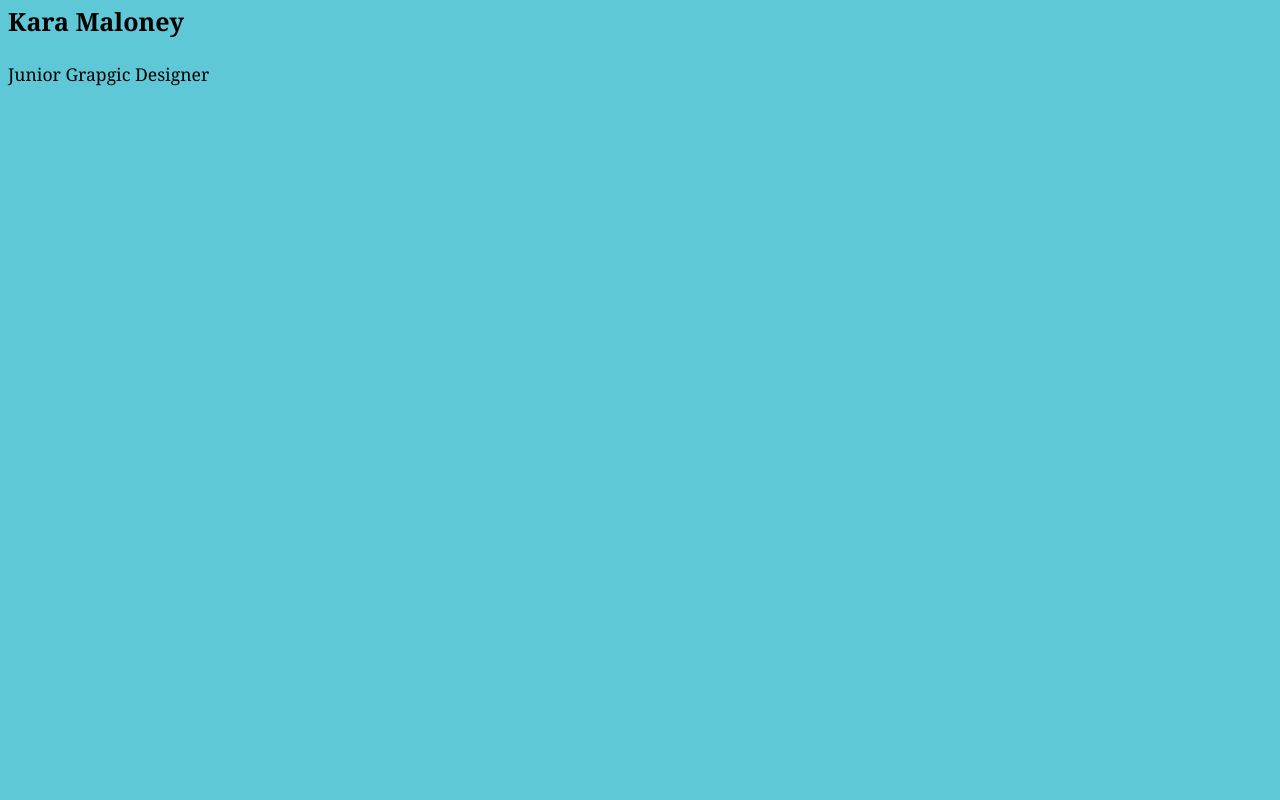
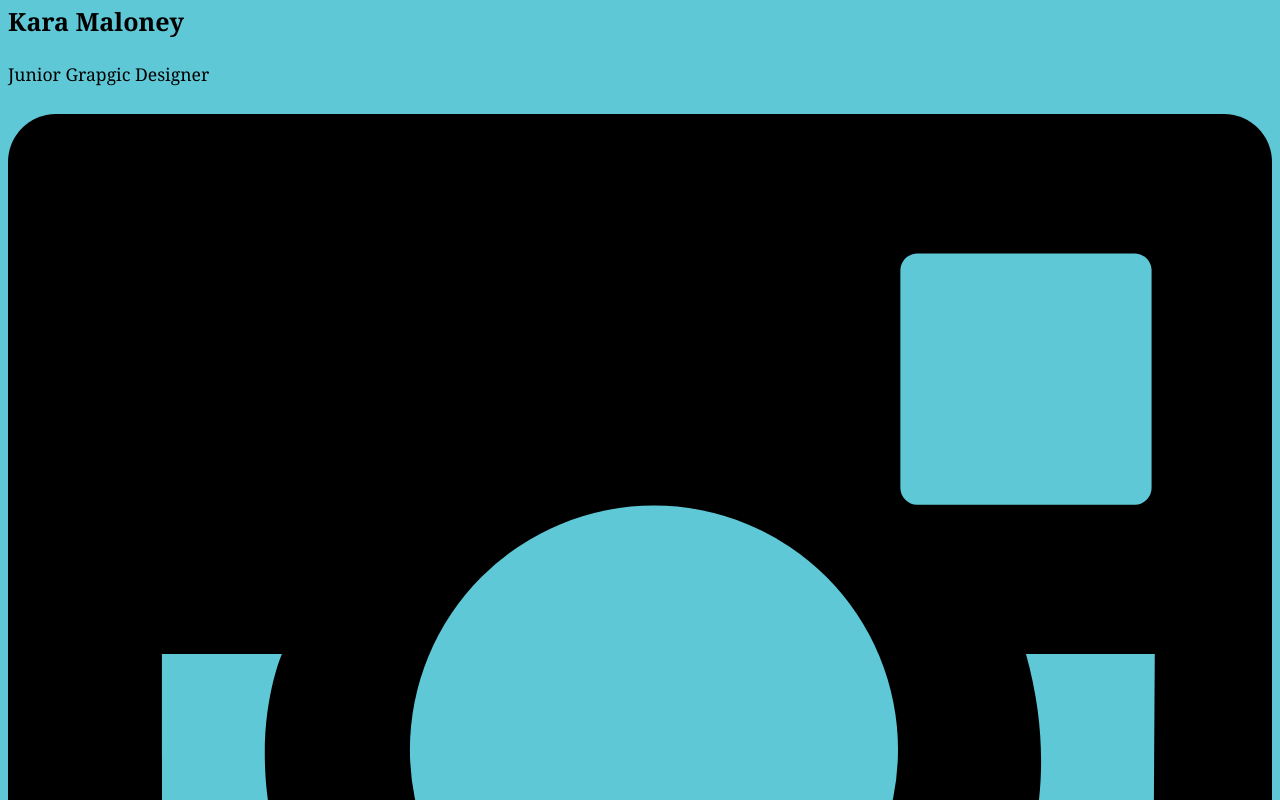
Before and after one commit to malo0140/portfolio-coming-soon, a plain HTML site: page index.html in a window 1280 px wide. Shown: the top 800 px of the page. Drawn offline with Linux system fonts and the light colour scheme.

Commit message:
align and img added

```diff
--- a/css/main.css
+++ b/css/main.css
@@ -25,3 +25,7 @@ html {
     border-bottom-width: 1px;
     border-bottom-color: white;
 }
+
+.info {
+    align-content: center;
+}
--- a/index.html
+++ b/index.html
@@ -11,10 +11,15 @@
 <body class="background">
 
 <div class="grid">
-    <div class="unit unit-s-1 unit-m-1 unit-l-1">
+    <div class="unit unit-s-1 unit-m-1 unit-l-1 info">
         <div class="white">
             <h1 class="tera">Kara Maloney</h1>
             <p>Junior Grapgic Designer</p>
+
+            <div class="icon">
+                <img src="img/instagram_icon.svg" alt="instagram">
+            </div>
+
         </div>
     </div>
 </div>
```
Also changed, not shown: img/instagram_icon.svg (added).
